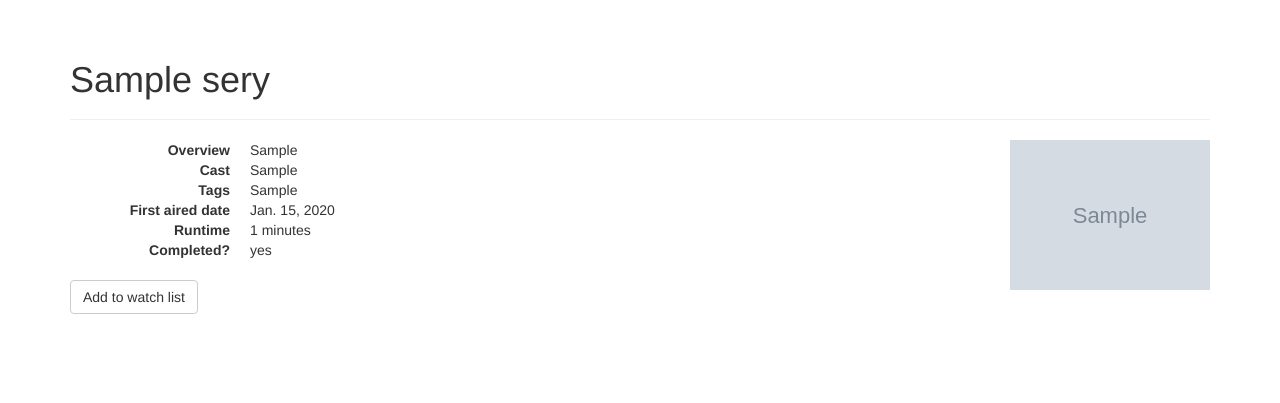
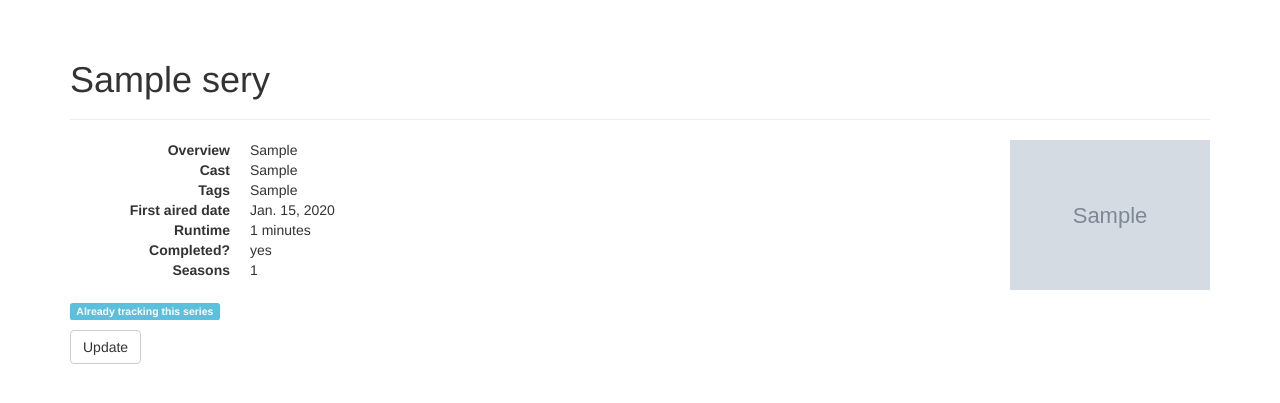
Before and after one commit to matiasb/qsa, a Django app: page /qsa/1/ in a window 1280 px wide. Shown: the part 52-455 px from the top of the page. Run offline with Django 3.2, Linux system fonts and the light colour scheme; a user stored in the database is signed in; tables that the repository leaves empty hold one stand-in row (values such as "Sample post"); grey boxes marked "Sample" are stand-in pictures.

Commit message:
- Added a button to update a series from the series details.

```diff
--- a/qsa/qsaui/models.py
+++ b/qsa/qsaui/models.py
@@ -1,3 +1,6 @@
+from __future__ import unicode_literals
+from __future__ import print_function
+
 from django.conf import settings
 from django.contrib.auth.models import User
 from django.db import models
@@ -35,30 +38,38 @@ class Series(models.Model):
     tvdb_id = models.CharField(max_length=256)
     imdb_id = models.CharField(max_length=256)
 
+    def __unicode__(self):
+        return self.name
+
     def update_from_tvdb(self, extended=False):
         """Update this instance using the remote info from TvDB site."""
         client = tvdbpy.TvDB(settings.TVDBPY_API_KEY)
-        series = client.get_series_by_id(self.tvdb_id)
+        tvdb_series = client.get_series_by_id(self.tvdb_id)
         attrs = (
             'name', 'overview', 'first_aired', 'runtime',  'network',
             'poster', 'banner', 'imdb_id',
         )
         for attr in attrs:
-            setattr(self, attr, getattr(series, attr))
+            setattr(self, attr, getattr(tvdb_series, attr))
 
-        self.cast = ', '.join(series.actors)
-        self.tags = ', '.join(series.genre)
+        self.cast = ', '.join(tvdb_series.actors)
+        self.tags = ', '.join(tvdb_series.genre)
 
-        self.completed = (series.status.lower() == 'ended')
+        self.completed = (tvdb_series.status.lower() == 'ended')
 
         if extended:
             # grab series.seasons
-            self.fetch_episodes()
+            self._fetch_episodes(tvdb_series)
 
         self.save()
 
-    def fetch_episodes(self):
-        pass
+    def _fetch_episodes(self, tvdb_series):
+        for s, episodes in tvdb_series.seasons.iteritems():
+            season, _ = Season.objects.get_or_create(series=self, number=s)
+            for i, e in episodes.iteritems():
+                episode, _ = Episode.objects.get_or_create(
+                    season=season, number=i, tvdb_id=e.id)
+                episode.update_from_tvdb(e)
 
 
 class Season(models.Model):
@@ -67,6 +78,16 @@ class Season(models.Model):
     year = models.PositiveIntegerField(null=True)
     number = models.PositiveIntegerField()
 
+    class Meta:
+        unique_together = ('series', 'number')
+
+    def __unicode__(self):
+        if self.number > 0:
+            season = 'season %s' % self.number
+        else:
+            season = 'specials'
+        return '%s %s' % (self.series.name, season)
+
 
 class Episode(models.Model):
 
@@ -74,12 +95,30 @@ class Episode(models.Model):
     number = models.PositiveIntegerField()
     name = models.TextField()
     overview = models.TextField()
-    first_aired = models.DateField()
+    first_aired = models.DateField(null=True)
     image = models.URLField()
     tvdb_id = models.CharField(max_length=256)
     imdb_id = models.CharField(max_length=256)
+    guest_stars = models.TextField(null=True)
     writer = models.TextField(null=True)
     director = models.TextField(null=True)
+
+    class Meta:
+        unique_together = ('season', 'number')
+
+    def _blank_if_none(self, attr, value):
+        if value is None:
+            value = ''
+        setattr(self, attr, value)
+
+    def update_from_tvdb(self, tvdb_episode):
+        attrs = (
+            'director', 'guest_stars', 'image', 'name', 'overview', 'writer',
+        )
+        for attr in attrs:
+            self._blank_if_none(attr, getattr(tvdb_episode, attr))
+        self.first_aired = tvdb_episode.first_aired
+        self.save()
 
 
 class Watcher(models.Model):
--- a/qsa/qsaui/templates/qsaui/_add-to-watchlist.html
+++ b/qsa/qsaui/templates/qsaui/_add-to-watchlist.html
@@ -1,5 +1,10 @@
-<form action="{% url 'add-to-watchlist' %}" method="POST">
+{% if not watched %}
+<form action="{% url 'series-detail' tvdb_id %}" method="POST">
     {% csrf_token %}
-    <input type="hidden" name="tvdb_id" value="{{ tvdb_id }}" />
-    <button type="submit" class="btn btn-default">Add to watch list</button>
+    <div class="btn-group">
+        <button type="submit" name="add-to-watchlist" class="btn btn-primary">Add to watch list</button>
+    </div>
 </form>
+{% else %}
+<p><span class="label label-info">Already tracking this series</span></p>
+{% endif %}
--- /dev/null
+++ b/qsa/qsaui/templates/qsaui/_reindex.html
@@ -0,0 +1,6 @@
+<form action="{% url 'series-detail' tvdb_id %}" method="POST">
+    {% csrf_token %}
+    <div class="btn-group">
+        <button type="submit" name="update" class="btn btn-default">Update</button>
+    </div>
+</form>
--- a/qsa/qsaui/templates/qsaui/details.html
+++ b/qsa/qsaui/templates/qsaui/details.html
@@ -29,9 +29,15 @@
           <dt>Completed?</dt>
           <dd>{{ series.completed|yesno }}</dd>
 
+        {% if series.season_set.count %}
+          <dt>Seasons</dt>
+          <dd>{{ series.season_set.count }}</dd>
+        {% endif %}
+
         </dl>
         {% with series.tvdb_id as tvdb_id %}
         {% include 'qsaui/_add-to-watchlist.html' %}
+        {% include 'qsaui/_reindex.html' %}
         {% endwith %}
     </div>
 
--- a/qsa/qsaui/urls.py
+++ b/qsa/qsaui/urls.py
@@ -6,5 +6,4 @@ urlpatterns = patterns(
     url(r'^$', 'home', name='home'),
     url(r'^search/$', 'search', name='search'),
     url(r'^(?P<tvdb_id>\d+)/$', 'series_detail', name='series-detail'),
-    url(r'^add/$', 'add_to_watchlist', name='add-to-watchlist'),
 )
--- a/qsa/qsaui/views.py
+++ b/qsa/qsaui/views.py
@@ -2,8 +2,13 @@ from django.contrib import messages
 from django.contrib.auth.decorators import login_required
 from django.core.urlresolvers import reverse
 from django.http import HttpResponseRedirect
+from django.shortcuts import get_object_or_404
 from django.template.response import TemplateResponse
-from django.views.decorators.http import require_GET, require_POST
+from django.views.decorators.http import (
+    require_GET,
+    require_POST,
+    require_http_methods,
+)
 from tvdbpy import TvDB
 
 from qsaui.models import Series
@@ -29,21 +34,34 @@ def search(request):
     return TemplateResponse(request, 'qsaui/results.html', context)
 
 
-@require_GET
+@require_http_methods(['GET', 'POST'])
 @login_required
 def series_detail(request, tvdb_id):
     series, _ = Series.objects.get_or_create(tvdb_id=tvdb_id, extended=False)
-    context = dict(series=series)
+    if request.method == 'POST':
+        if 'add-to-watchlist' in request.POST:
+            return add_to_watchlist(request, series)
+        elif 'update' in request.POST:
+            return update(request, series)
+        else:
+            messages.warning(request, 'Invalid operation')
+            return HttpResponseRedirect('.')
+
+    watched = request.user.watcher.series.filter(id=series.id).exists()
+    context = dict(series=series, watched=watched)
     return TemplateResponse(request, 'qsaui/details.html', context)
 
 
-@require_POST
-@login_required
-def add_to_watchlist(request):
-    tvdb_id = request.POST.get('tvdb_id')
-    series, _ = Series.objects.get_or_create(tvdb_id=tvdb_id, extended=True)
+def update(request, series):
+    series.update_from_tvdb(extended=True)
+    messages.success(
+        request, '%s successfully updated' % series.name)
+    return HttpResponseRedirect(
+        reverse(series_detail, kwargs=dict(tvdb_id=series.tvdb_id)))
+
+
+def add_to_watchlist(request, series):
     request.user.watcher.series.add(series)
-
     messages.success(
         request, '%s successfully added to your watchlist' % series.name)
     return HttpResponseRedirect(reverse(home))
```
Also changed, not shown: qsa/qsaui/migrations/0004_auto__add_unique_season_series_number__add_field_episode_guest_stars__.py (added).
